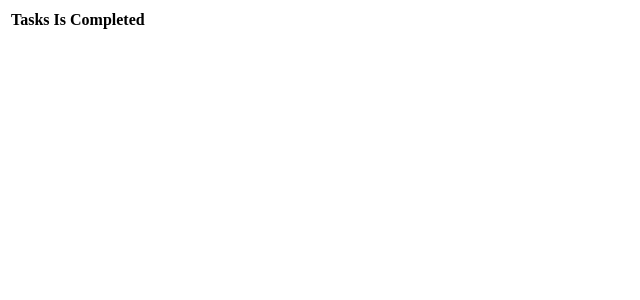
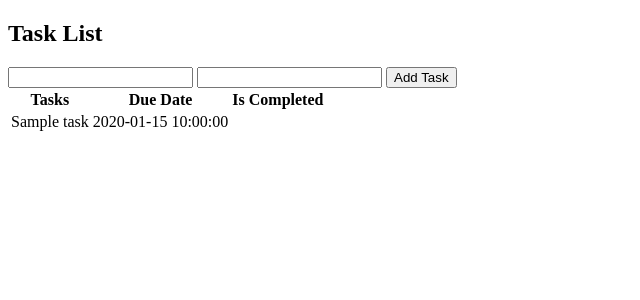
Before and after one commit to Its-kushal/TaskList_PyPostgreSQL, a Flask app: page / in a window 1280 px wide. Shown: the top 300 px of the page, without its empty margins (0-640 px from the left). Run offline with Flask 3, Linux system fonts and the light colour scheme; a database or web service that is not in the repository returns one stand-in record (values such as "Sample title"); lists and menus that the app fills with data are empty; some libraries are stand-ins or nearby versions.

Commit message:
added functionality of adding task in database from webpage

```diff
--- a/db.py
+++ b/db.py
@@ -5,11 +5,19 @@ db_user = "kushal"
 db_pass = "Kushal098"
 db_host = "localhost"
 
-def getTaskList():
+def getTaskList() -> list:
     conn = psycopg2.connect(dbname = db_name, user = db_user, password = db_pass, host = db_host)
     cur = conn.cursor()
-    cur.execute('SELECT task_name, is_complete FROM TaskList')
+    cur.execute('SELECT task_name, due_date, is_complete FROM TaskList ORDER BY due_date ASC')
     tasklist = cur.fetchall()
     cur.close()
     conn.close()
     return tasklist
+
+def addTask(name: str, date: str):
+    conn = psycopg2.connect(dbname = db_name, user = db_user, password = db_pass, host = db_host)
+    cur = conn.cursor()
+    cur.execute(f'INSERT INTO TaskList(task_name, due_date) VALUES(\'{name}\', \'{date}\')')
+    conn.commit()
+    cur.close()
+    conn.close()
--- a/main.py
+++ b/main.py
@@ -1,15 +1,26 @@
-from flask import Flask, render_template
-from db import getTaskList
+from flask import Flask, render_template, request, redirect, url_for
+from db import getTaskList, addTask
 
 tasklist = getTaskList()
 
 app = Flask(__name__)
 
-# tasklist = [["Walk Dog", False], ["Wash Dishes", True], ["Take out trash", True]]
-tasklist = getTaskList()
+
 
 @app.route('/')
 def home():
+    # tasklist = [["Walk Dog", False], ["Wash Dishes", True], ["Take out trash", True]]
+    tasklist = getTaskList()
     return render_template("./tasklist.html", tasklist = tasklist)
 
+@app.post('/add')
+def add():
+    n: str = request.form['taskName']
+    d: str = request.form['dueDate']
+    addTask(name=n, date=d)
+    return redirect(url_for('home'))
+
+
+
+
 app.run()
--- a/templates/tasklist.html
+++ b/templates/tasklist.html
@@ -6,16 +6,23 @@
     <title>Task List</title>
 </head>
 <body>
-    <!-- <p>Task List</p> -->
+    <h2>Task List</h2>
+    <form method="post" action="/add">
+        <input type="text" name="taskName">
+        <input type="text" name="dueDate">
+        <input type="submit" value="Add Task">
+    </form>
     <table>
         <tr>
             <th>Tasks</th>
+            <th>Due Date</th>
             <th>Is Completed</th>
         </tr>
         {% for task in tasklist: %}
             <tr>
                 <td>{{task[0]}}</td>
                 <td>{{task[1]}}</td>
+                <td>{{task[2]}}</td>
             </tr>
         {% endfor %}
     </table>
```
